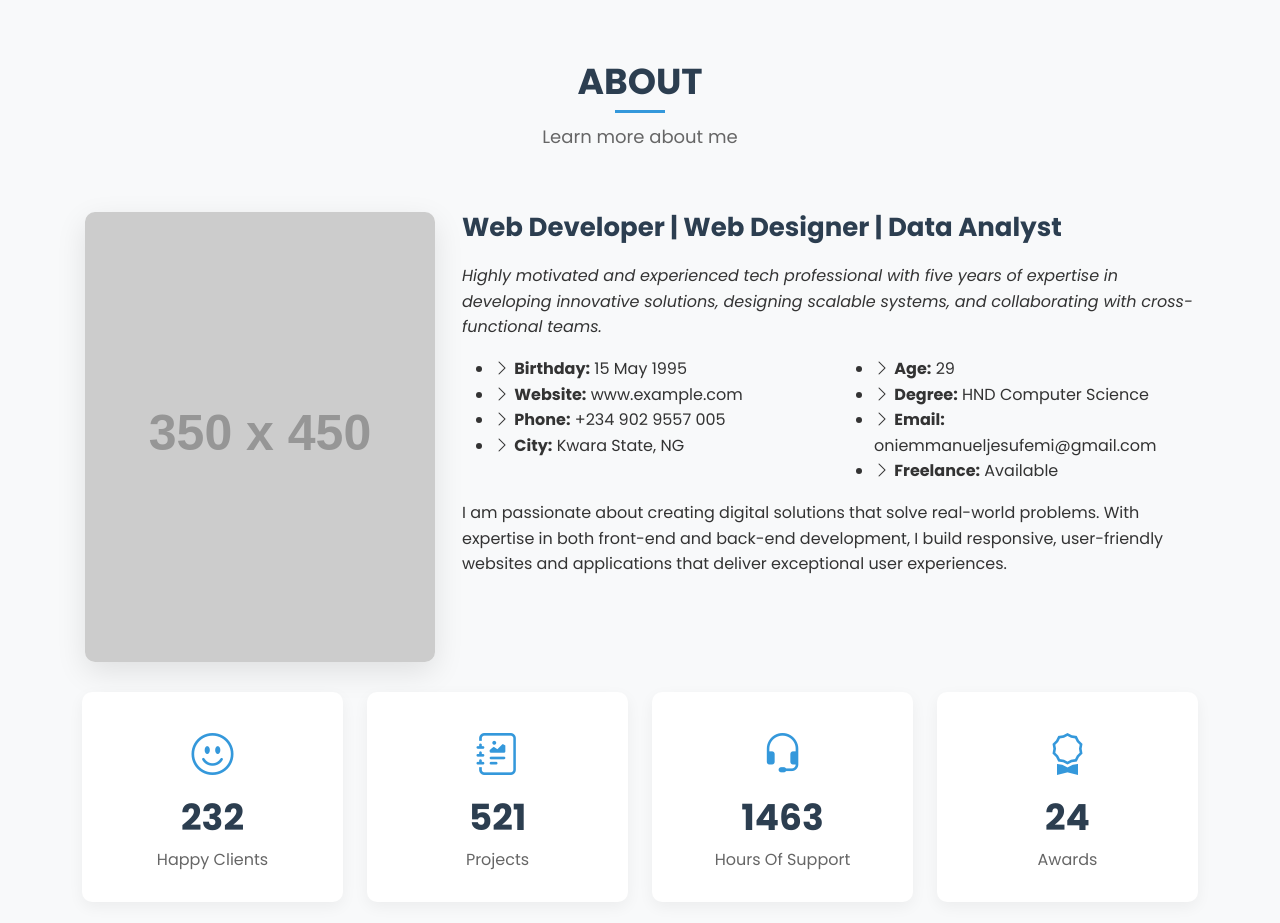
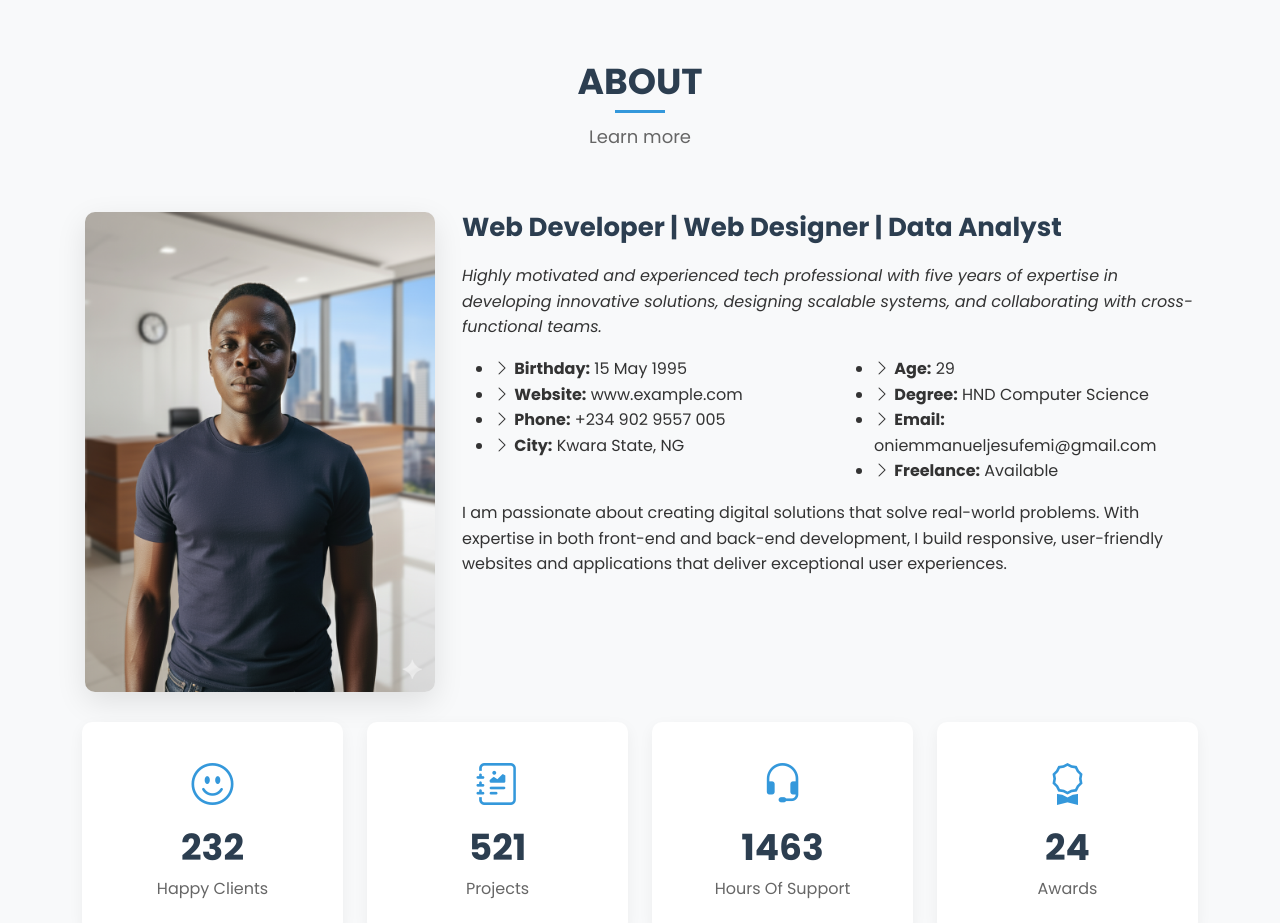
Before and after one commit to username2512/portfolio, a plain HTML site: page index.html in a window 1280 px wide. Shown: the part 820-1743 px from the top of the page. Drawn offline with nearby package versions, Linux system fonts and the light colour scheme; placeholder pictures from the web are drawn by us.

Commit message:
Update index.html

```diff
--- a/index.html
+++ b/index.html
@@ -7,7 +7,7 @@
 
   <title>Emmanuel Oni Jesufemi - Web Developer & Designer</title>
   <meta content="Portfolio of Emmanuel Oni Jesufemi - Web Developer, Designer, and Data Analyst" name="description">
-  <meta content="Emmanuel Jesufemi Oni, web developer, web designer, backend developer, php, html, css, js, react js, next js, frontend developer" name="keywords">
+  <meta content="Emmanuel Jesufemi Oni, web developer,Emmanuel Oni, Ultimate Vital, web designer, backend developer, php, html, css, js, react js, next js, frontend developer" name="keywords">
   <meta content="Emmanuel Oni Jesufemi" name="author">
   <link rel="icon" type="image/x-icon" href="asset/img/portfolio/utm.png">
   <meta name="seobility" content="b1e8d87c24ce24a3770c0c35c01cc54c">
@@ -677,12 +677,13 @@
     <div class="container">
       <div class="section-title">
         <h2>About</h2>
-        <p>Learn more about me</p>
+        <p>Learn more
+        </p>
       </div>
 
       <div class="row about-me">
         <div class="col-lg-4 text-center">
-          <img src="https://via.placeholder.com/350x450/667eea/ffffff?text=Emmanuel+Oni" class="img-fluid" alt="Emmanuel Jesufemi Oni Picture">
+          <img src="emmanuel_oni.png" class="img-fluid" alt="Emmanuel Jesufemi Oni Picture">
         </div>
         <div class="col-lg-8 pt-4 pt-lg-0 about-content">
           <h3>Web Developer | Web Designer | Data Analyst</h3>
```
